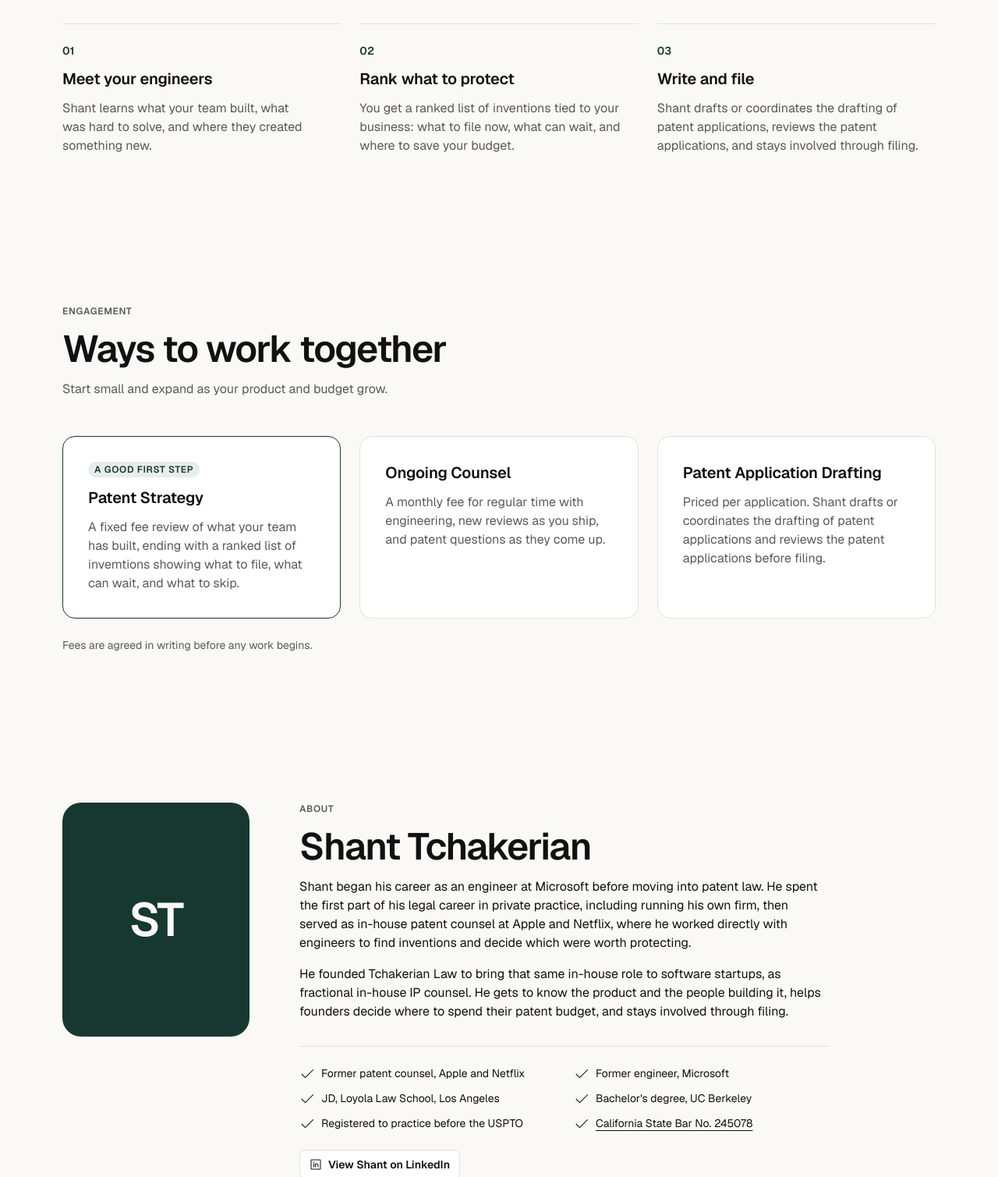
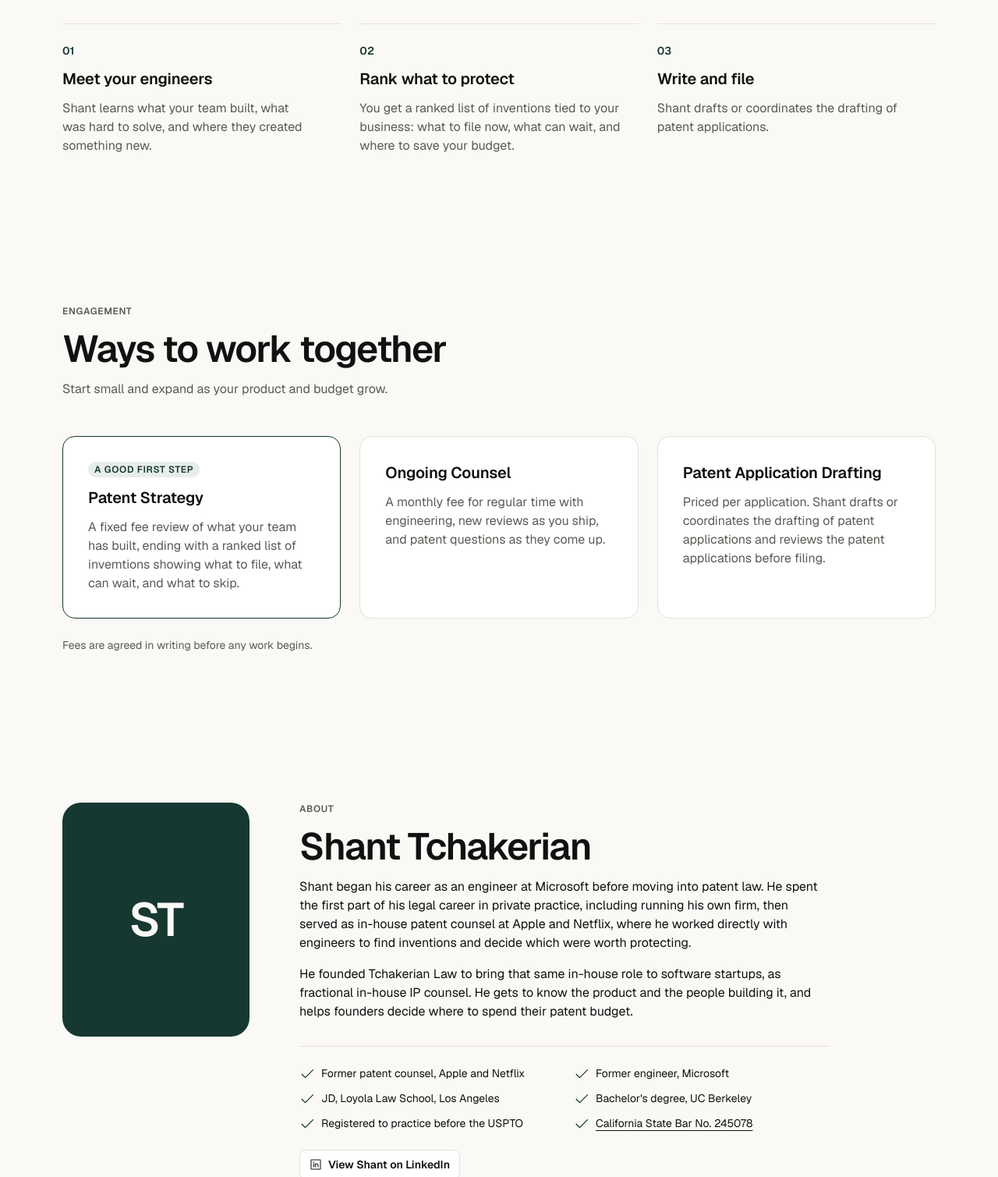
Before and after one commit to Tchlaw/TchakerianLaw.com, a plain HTML site: page index.html in a window 1280 px wide. Shown: the part 2120-3629 px from the top of the page at 78% size. Drawn offline with Linux system fonts and the light colour scheme.

Commit message:
Update index.html

```diff
--- a/index.html
+++ b/index.html
@@ -272,7 +272,7 @@ address{font-style:normal}
   <ol class="steps">
     <li class="reveal"><h3 class="heading-6">Meet your engineers</h3><p class="body-3 muted">Shant learns what your team built, what was hard to solve, and where they created something new.</p></li>
     <li class="reveal"><h3 class="heading-6">Rank what to protect</h3><p class="body-3 muted">You get a ranked list of inventions tied to your business: what to file now, what can wait, and where to save your budget.</p></li>
-    <li class="reveal"><h3 class="heading-6">Write and file</h3><p class="body-3 muted">Shant drafts or coordinates the drafting of patent applications, reviews the patent applications, and stays involved through filing.</p></li>
+    <li class="reveal"><h3 class="heading-6">Write and file</h3><p class="body-3 muted">Shant drafts or coordinates the drafting of patent applications.</p></li>
   </ol>
 </section>
 
@@ -299,7 +299,7 @@ address{font-style:normal}
       <span class="caption-3 muted">About</span>
       <h2 class="heading-2">Shant Tchakerian</h2>
       <p class="body-3">Shant began his career as an engineer at Microsoft before moving into patent law. He spent the first part of his legal career in private practice, including running his own firm, then served as in-house patent counsel at Apple and Netflix, where he worked directly with engineers to find inventions and decide which were worth protecting.</p>
-      <p class="body-3">He founded Tchakerian Law to bring that same in-house role to software startups, as fractional in-house IP counsel. He gets to know the product and the people building it, helps founders decide where to spend their patent budget, and stays involved through filing.</p>
+      <p class="body-3">He founded Tchakerian Law to bring that same in-house role to software startups, as fractional in-house IP counsel. He gets to know the product and the people building it, and helps founders decide where to spend their patent budget.</p>
       <ul class="creds body-6">
         <li><svg class="icon" aria-hidden="true" focusable="false" xmlns="http://www.w3.org/2000/svg" viewBox="0 0 256 256" fill="currentColor"><path d="M229.66,77.66l-128,128a8,8,0,0,1-11.32,0l-56-56a8,8,0,0,1,11.32-11.32L96,188.69,218.34,66.34a8,8,0,0,1,11.32,11.32Z"/></svg>Former patent counsel, Apple and Netflix</li>
         <li><svg class="icon" aria-hidden="true" focusable="false" xmlns="http://www.w3.org/2000/svg" viewBox="0 0 256 256" fill="currentColor"><path d="M229.66,77.66l-128,128a8,8,0,0,1-11.32,0l-56-56a8,8,0,0,1,11.32-11.32L96,188.69,218.34,66.34a8,8,0,0,1,11.32,11.32Z"/></svg>Former engineer, Microsoft</li>
```
